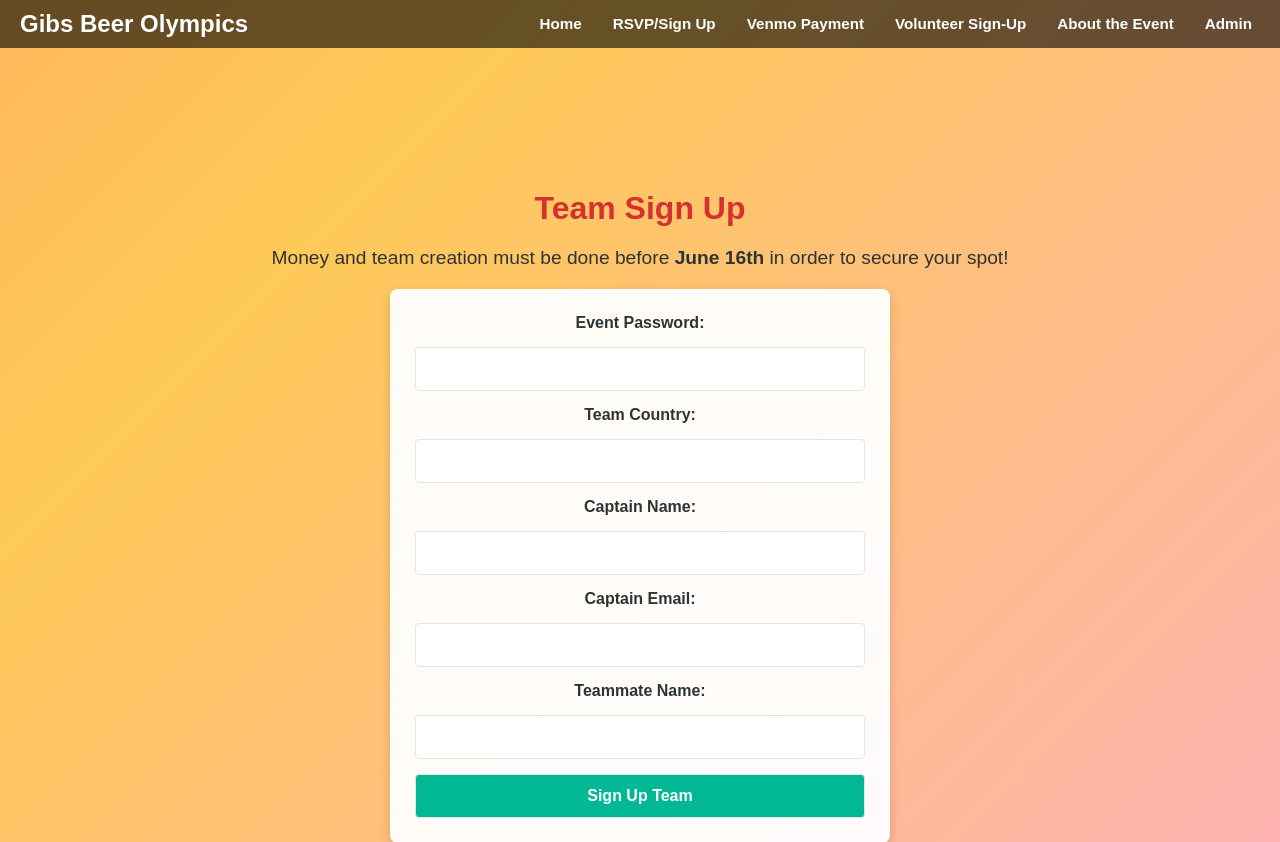
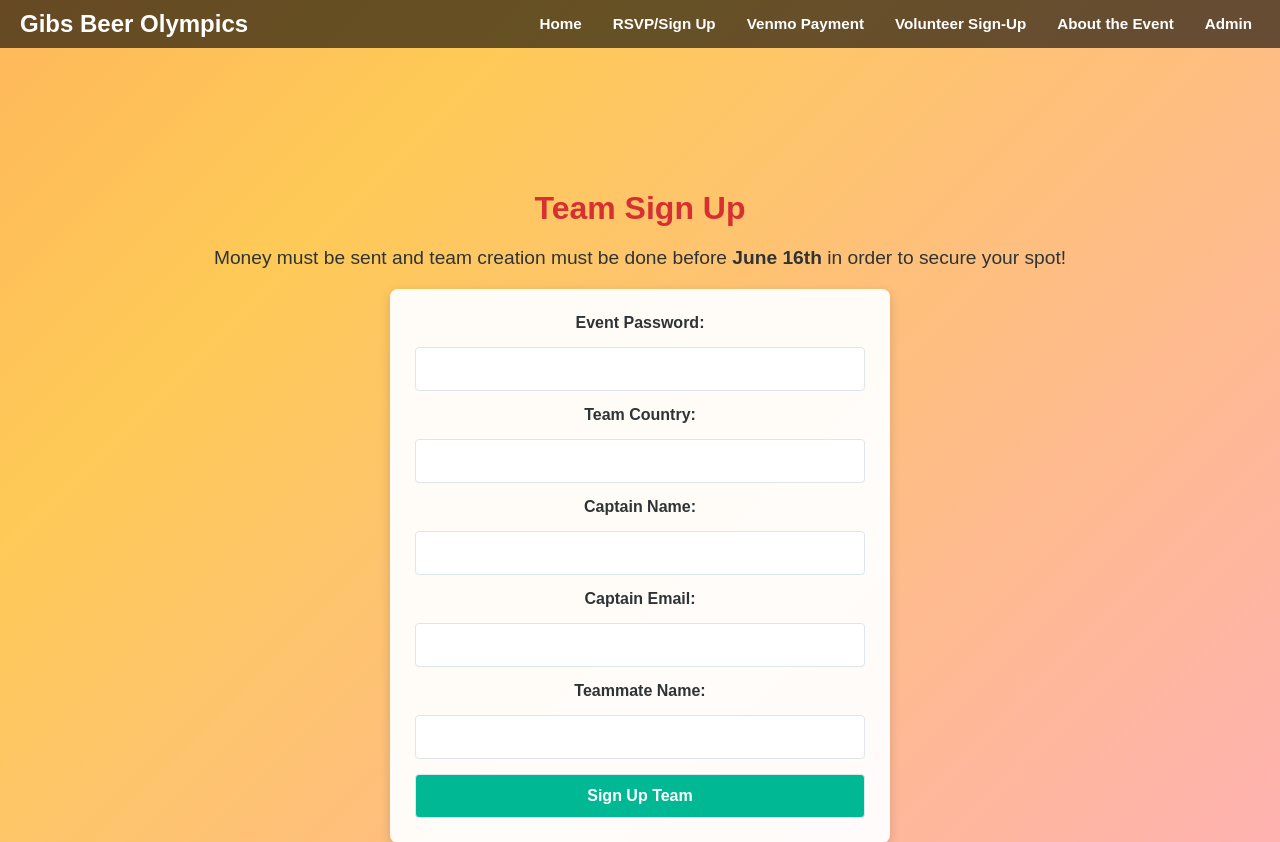
Before and after one commit to Flock-Gib/Beer-Olympics, a Flask app: page /signup in a window 1280 px wide. Shown: the top 842 px of the page. Run offline with Flask 3, Linux system fonts and the light colour scheme; data that the repository does not hold is empty.

Commit message:
Update signup.html

```diff
--- a/templates/signup.html
+++ b/templates/signup.html
@@ -27,7 +27,7 @@
             <h1>Team Sign Up</h1>
 
             <p class="highlighted-text">
-                Money and team creation must be done before <strong>June 16th</strong> in order to secure your spot!
+                Money must be sent and team creation must be done before <strong>June 16th</strong> in order to secure your spot!
             </p>
 
             {% with messages = get_flashed_messages() %}
```
